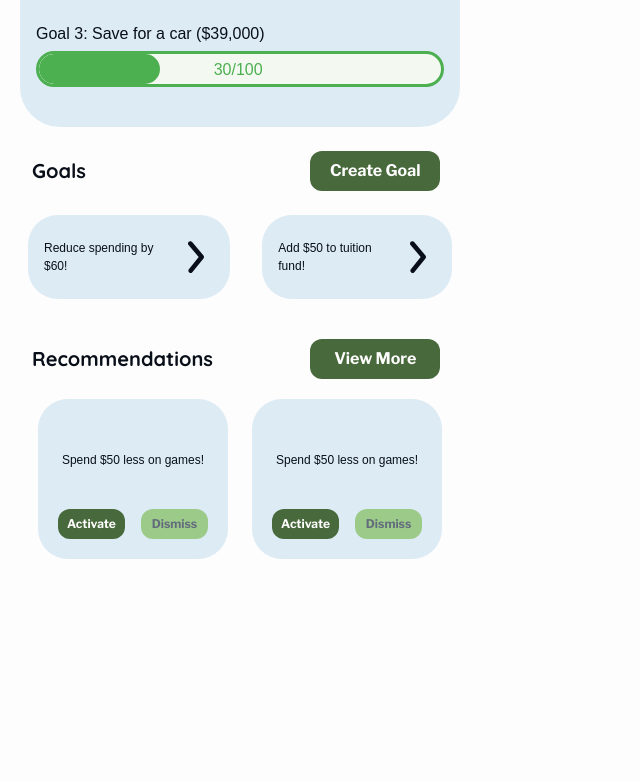
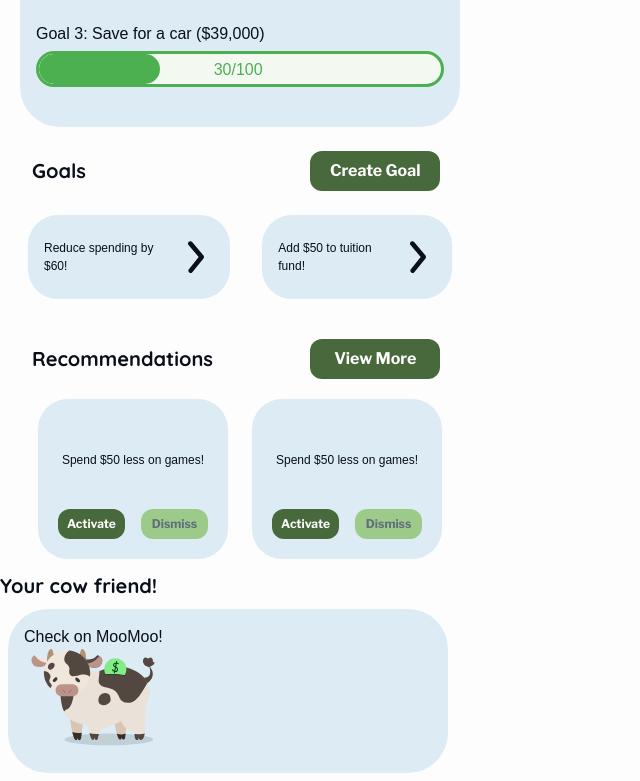
Before and after one commit to AlyssaHug/Design02_App, a Next.js app: page / in a window 1280 px wide. Shown: the part 302-1083 px from the top of the page, without its empty margins (0-640 px from the left). Before the commit the page ends 873 px from the top, so only its background shows below. Built offline with nearby package versions, Linux system fonts and the light colour scheme.

Commit message:
started building goal cards with moomoo img

```diff
--- a/app/page.js
+++ b/app/page.js
@@ -4,7 +4,7 @@ import { Goals } from "./ui/GoalCards/GoalCards";
 import { GoalRecs } from "./ui/GoalCards/GoalCards";
 import styles from "@/app/ui/GoalCards/GoalCards.module.css";
 import Button from "./ui/Buttons/Buttons";
-
+import { GoalCow } from "./ui/GoalCards/GoalCards";
 function page() {
     return (
         <div>
@@ -45,6 +45,13 @@ function page() {
                 <GoalRecs value='Spend $50 less on games!' />
                 <GoalRecs value='Spend $50 less on games!' />
             </div>
+            <div className={styles.subheaderContent}>
+                <h3 className={styles.subheader}>Your cow friend!</h3>
+            </div>
+            <GoalCow
+                type='goalCow'
+                value='Check on MooMoo!'
+            />
         </div>
     );
 }
--- a/app/ui/GoalCards/GoalCards.js
+++ b/app/ui/GoalCards/GoalCards.js
@@ -3,7 +3,7 @@ import styles from "@/app/ui/GoalCards/GoalCards.module.css";
 import Button from "../Buttons/Buttons";
 import ProgressBar from "../ProgressBar/ProgressBar";
 import { Quicksand, Libre_Franklin } from "next/font/google";
-
+import Moomoo from "../moomoo/moomoo";
 const quicksand = Quicksand({
     variable: "--font-quicksand",
 });
@@ -101,3 +101,22 @@ export function GoalRecs({ value, type, size, imageSrc, desc, desc2 }) {
         </div>
     );
 }
+export function GoalCow({ value, type }) {
+    const goalCowClasses = classNames(
+        styles.goalCow,
+        quicksand.variable,
+        libreFranklin.variable,
+        {
+            [styles.goalCow]: type === "goalCow",
+        }
+    );
+    return (
+        <div className={styles.goalCow}>
+            <p className={styles.cowText}>{value}</p>
+            <Moomoo
+                size='goals'
+                src='moomoonormal.svg'
+            />
+        </div>
+    );
+}
--- a/app/ui/GoalCards/GoalCards.module.css
+++ b/app/ui/GoalCards/GoalCards.module.css
@@ -102,3 +102,13 @@
 .buttons {
     display: flex;
 }
+/*===Cards with moomoo===*/
+
+.goalCow {
+    background-color: #dcebf4;
+    margin: 8px;
+    align-self: center;
+    border-radius: 40px;
+    padding: 16px;
+    max-width: 440px;
+}
```
Also changed, not shown: app/ui/moomoo/moomoo.js (+6 -2 lines).
